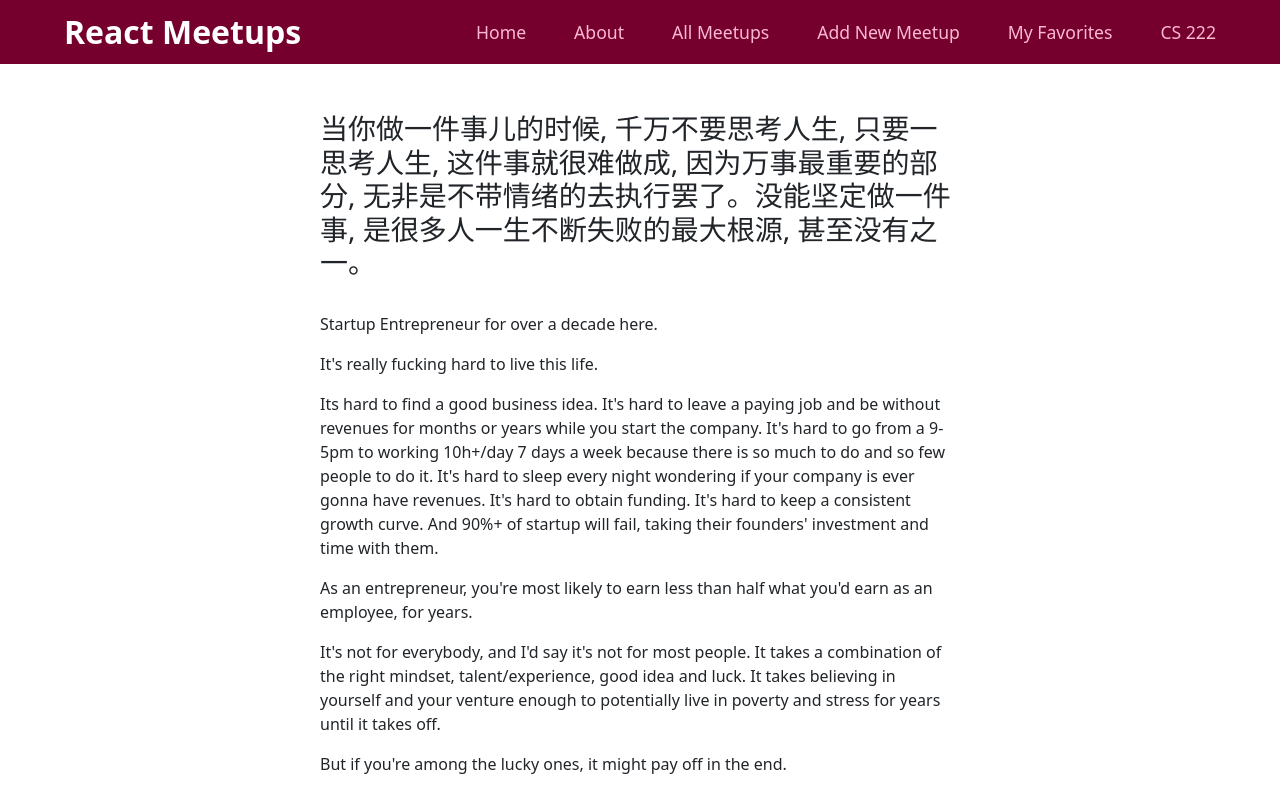
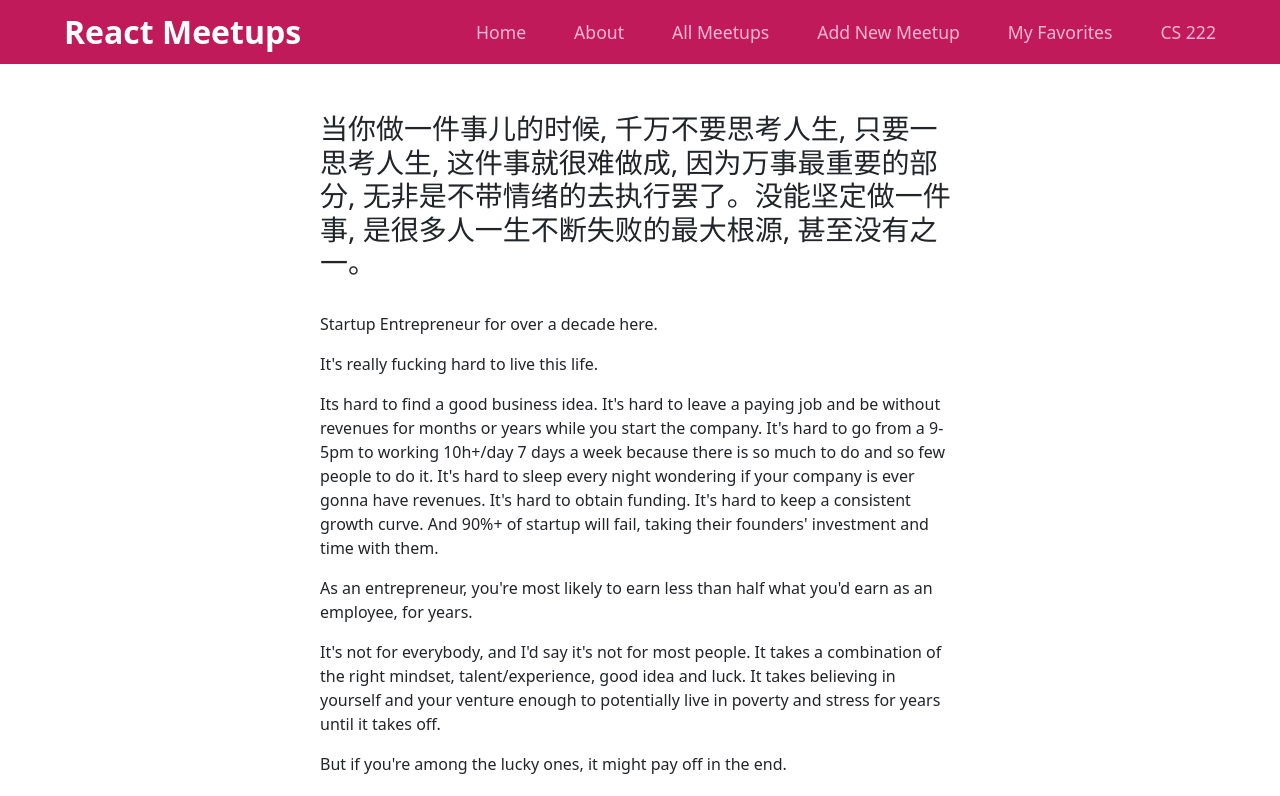
Before and after one commit to CS222-UIUC/course-project-bongo, a Next.js app in the folder nextjs/: page / in a window 1280 px wide. Shown: the top 796 px of the page. Built offline with nearby package versions, Linux system fonts and the light colour scheme.

Commit message:
Make adjustment to the layout style

```diff
--- a/nextjs/components/layout/MainNavigation.module.css
+++ b/nextjs/components/layout/MainNavigation.module.css
@@ -4,7 +4,7 @@
   display: flex;
   align-items: center;
   justify-content: space-between;
-  background-color: hsl(337, 100%, 23%);
+  background-color: hsl(337, 76%, 43%);
   padding: 0 5%;
 }
 
@@ -41,7 +41,7 @@
 .badge {
   background-color: #cc2062;
   color: white;
-  border-radius: 12px;
+  border-radius: 10px;
   padding: 0 1rem;
   margin-left: 0.5rem;
 }
```
